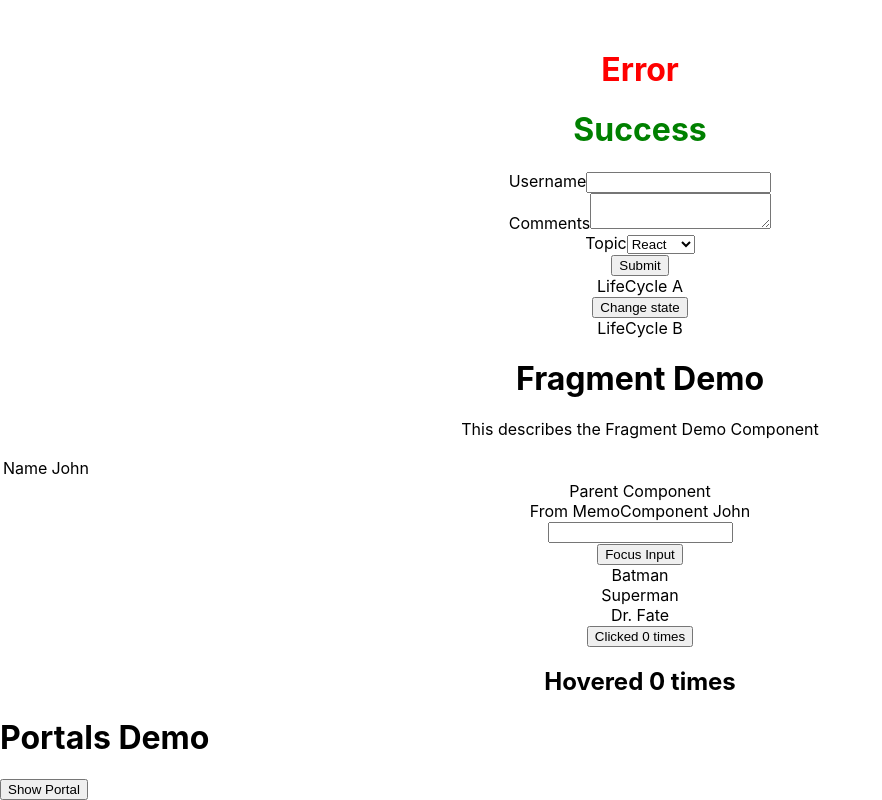
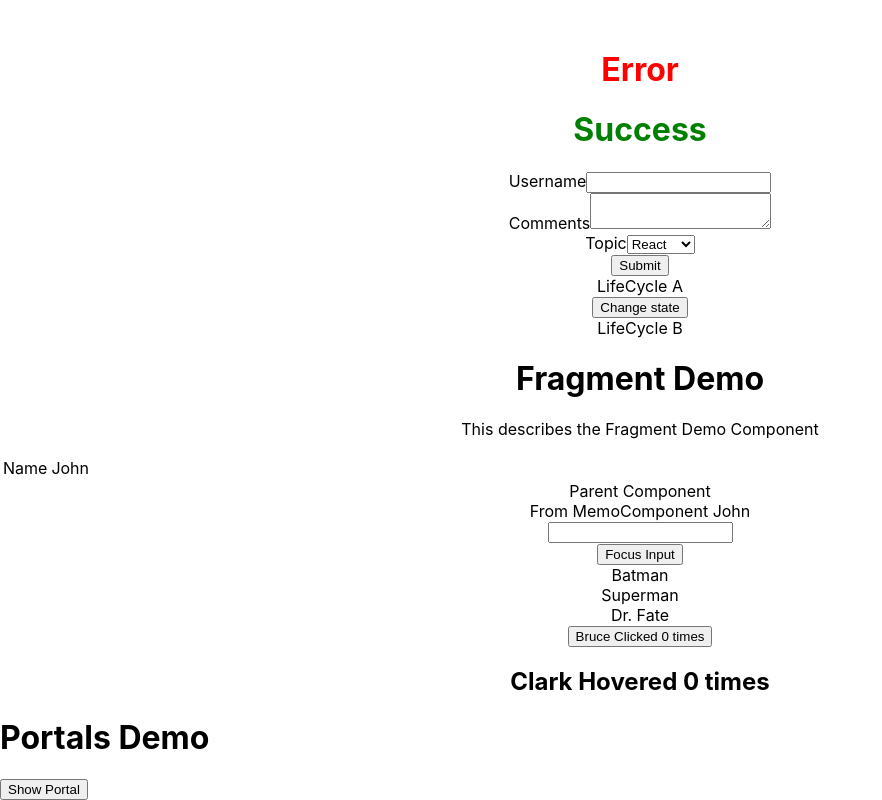
Before and after one commit to mudrakpatel/ReactHelloWorld, a React (Create React App) app: page / in a window 1280 px wide. Shown: the part 1257-2057 px from the top of the page, without its empty margins (0-882 px from the left). Built offline with nearby package versions, Linux system fonts and the light colour scheme.

Commit message:
Higher Order Components - Part 3

```diff
--- a/src/App.js
+++ b/src/App.js
@@ -80,8 +80,8 @@ class App extends Component {
         <ErrorBoundary>
           <Hero heroName="Dr. Fate"/>
         </ErrorBoundary>
-        <ClickCounter/>
-        <HoverCounter/>
+        <ClickCounter name="Bruce"/>
+        <HoverCounter name="Clark"/>
       </div>
     );
   }
--- a/src/components/ClickCounter.js
+++ b/src/components/ClickCounter.js
@@ -9,7 +9,7 @@ class ClickCounter extends Component {
     return (
       <div>
         <button onClick={incrementCount}>
-          Clicked {count} times
+          {name} Clicked {count} times
         </button>
       </div>
     );
@@ -17,4 +17,4 @@ class ClickCounter extends Component {
 
 }
 
-export default withCounter(ClickCounter);
+export default withCounter(ClickCounter, 1);
--- a/src/components/HoverCounter.js
+++ b/src/components/HoverCounter.js
@@ -9,7 +9,7 @@ class HoverCounter extends Component {
     return (
       <div>
         <h2 onMouseOver={incrementCount}>
-          Hovered {count} times
+          {name} Hovered {count} times
         </h2>
       </div>
     );
@@ -17,4 +17,4 @@ class HoverCounter extends Component {
 
 }
 
-export default withCounter(HoverCounter);
+export default withCounter(HoverCounter, 1);
--- a/src/components/withCounter.js
+++ b/src/components/withCounter.js
@@ -1,6 +1,6 @@
 import React from 'react';
 
-const withCounter = (WrappedComponent) => {
+const withCounter = (WrappedComponent, incrementNumber) => {
 
   class WithCounter extends React.Component {
 
@@ -14,7 +14,7 @@ const withCounter = (WrappedComponent) => {
     incrementCount = () => {
       this.setState(previousState => {
         return{
-          count: previousState.count + 1
+          count: previousState.count + incrementNumber
         }
       });
     }
@@ -23,7 +23,8 @@ const withCounter = (WrappedComponent) => {
       return (
         <WrappedComponent
           count={this.state.count}
-          incrementCount={this.incrementCount}/>
+          incrementCount={this.incrementCount}
+          {... this.props}/>
       );
     }
   }
```
